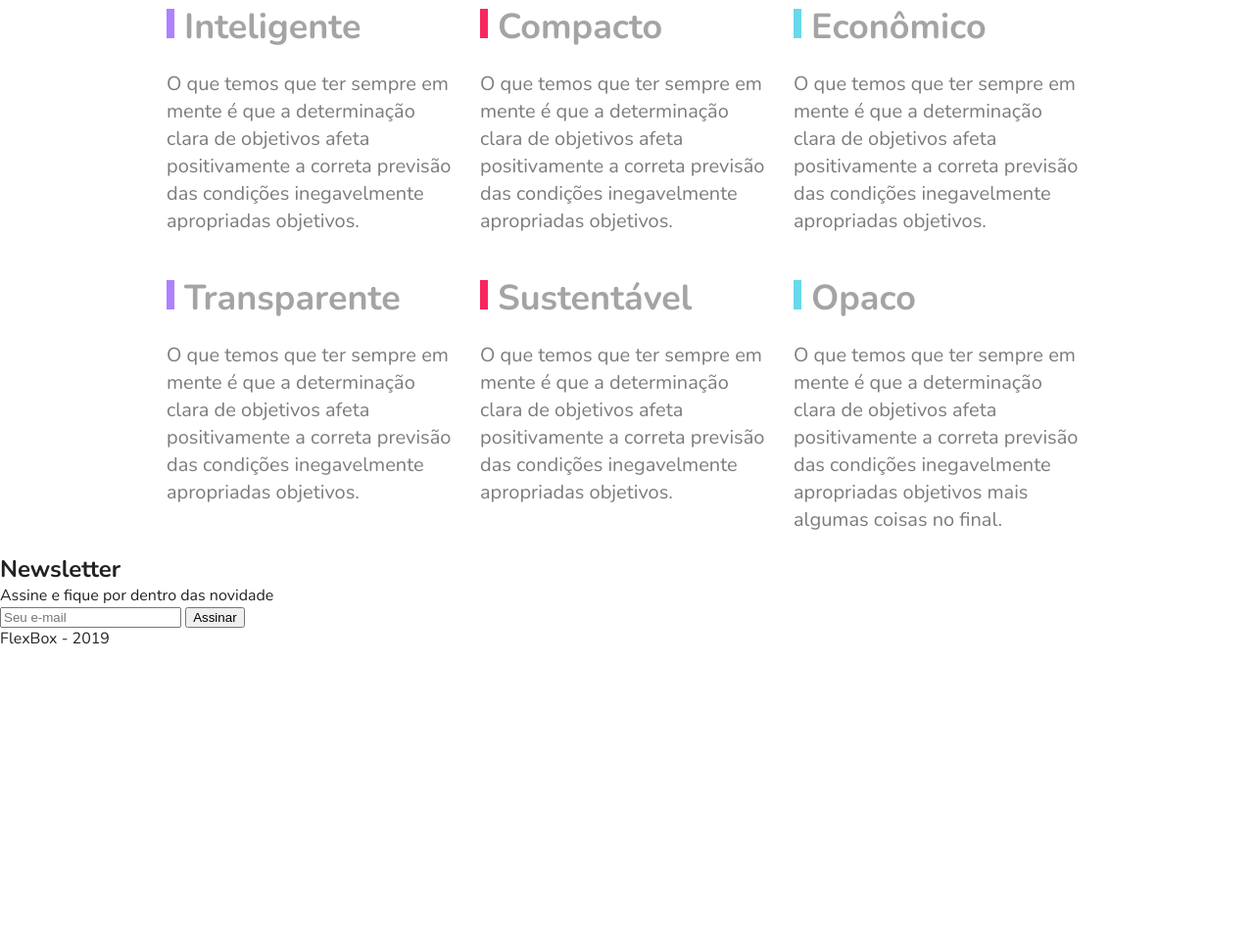
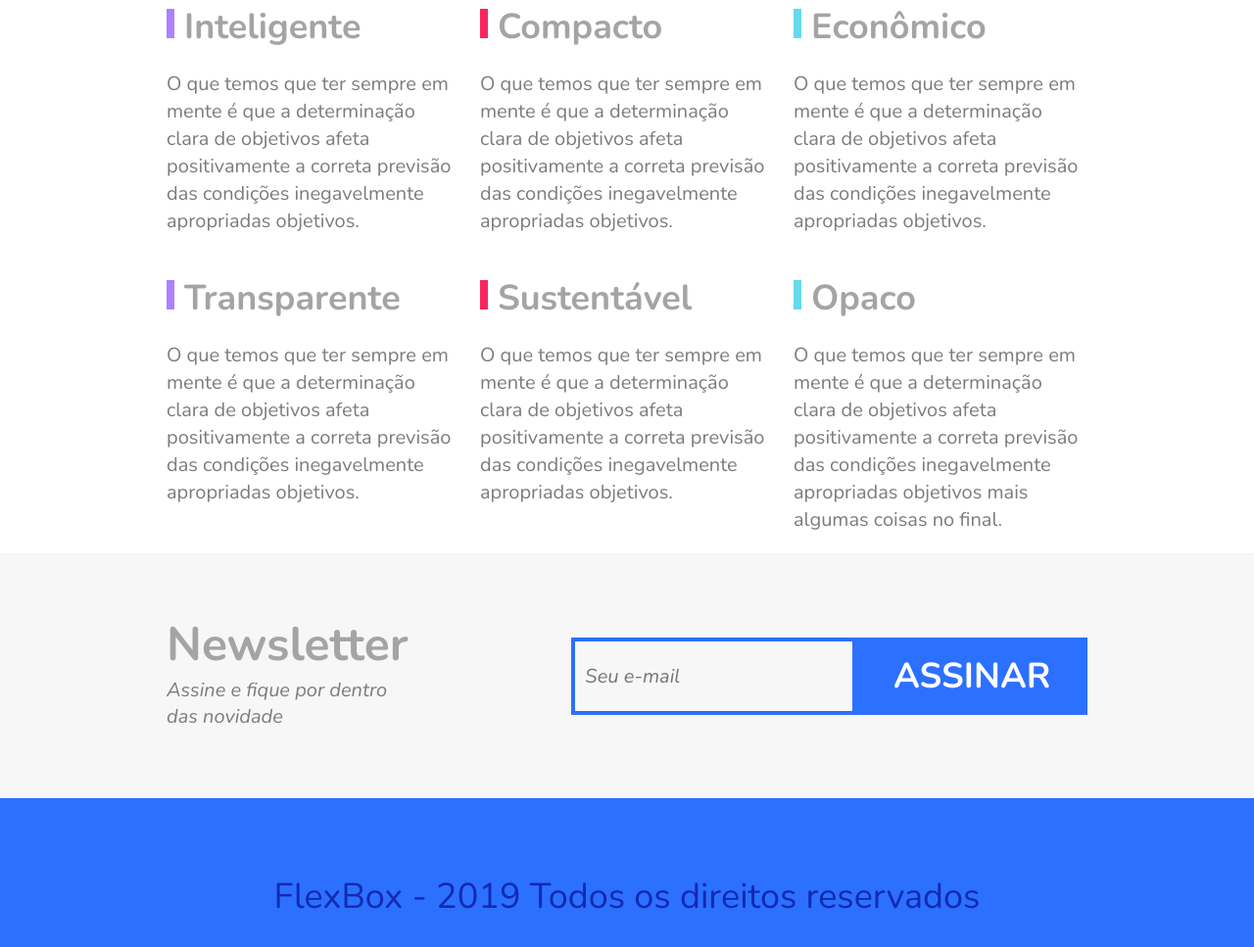
Before and after one commit to ricardoaruiz/flexblog, a plain HTML site: page index.html in a window 1280 px wide. Shown: the part 2560-3527 px from the top of the page at 98% size. Before the commit the page ends 3223 px from the top, so only its background shows below. Drawn offline with nearby package versions, Linux system fonts and the light colour scheme.

Commit message:
Estilizando o footer

```diff
--- a/css/style.css
+++ b/css/style.css
@@ -298,3 +298,82 @@ img {
     line-height: 1.4;
     color: #7c7c7c;
 }
+
+/* =========================================== */
+/*                 Newsletter                  */
+/* =========================================== */
+.newsletter {
+    background: #f7f7f7;
+    padding: 60px calc( (100% - var(--max-width)) / 2);
+    display: flex;
+    flex-wrap: wrap;
+}
+.newsletter-info {
+    flex: 1 1 260px;
+    margin: 0 10px;
+}
+.newsletter-info h1 {
+    font-size: 3rem;
+    color: #a4a4a4;
+}
+.newsletter-info p {
+    font-size: 1.25rem;
+    font-style: italic;
+    max-width: 230px;
+    color: #7c7c7c;
+    margin-bottom: 10px;
+}
+.newsletter-form {
+    flex: 2 1 260px;
+    margin: 0 10px;
+    align-self: center;
+    display: flex;
+    flex-wrap: wrap;
+}
+.newsletter-form input {
+    flex: 1 1 100px;
+    font-size: 1.25rem;
+    color: #7c7c7c;
+    font-style: italic;
+    font-family: "Nunito", Arial, Helvetica, sans-serif;
+    border: 4px solid #2c70ff;
+    background: transparent;
+    padding: 15px 10px;
+    margin: 0px;
+    border-radius: 0px;
+}
+.newsletter-form button {
+    flex: 1 1 200px;
+    font-family: "Nunito", Arial, Helvetica, sans-serif;
+    font-size: 2.25rem;
+    font-weight: bold;
+    text-transform: uppercase;
+    background: #2c70ff;
+    color: #fff;
+    margin: 0;
+    cursor: pointer;
+    border: 0px;
+    padding: 15px 10px;
+}
+
+@media screen and (max-width: 600px) {
+    .newsletter-form button {
+        font-size: 1.5rem;
+    }
+}
+
+/* =========================================== */
+/*                   Footer                    */
+/* =========================================== */
+.footer {
+    display: flex;
+    height: 200px;
+    background: #2c70ff;
+    align-items: center;
+}
+.footer p {
+    flex: 1;
+    text-align: center;
+    font-size: 2.25rem;
+    color: #122ab2;
+}
--- a/index.html
+++ b/index.html
@@ -151,17 +151,17 @@
             <h1>Newsletter</h1>
             <p>Assine e fique por dentro das novidade</p>
         </div>
+
+        <!-- Form -->
+        <form class="newsletter-form">
+            <input type="text" placeholder="Seu e-mail">
+            <button type="submit">Assinar</button>
+        </form>
     </section>
-
-    <!-- Form -->
-    <form class="newsletter-form">
-        <input type="text" placeholder="Seu e-mail">
-        <button type="submit">Assinar</button>
-    </form>
 
     <!-- Footer -->
     <footer class="footer">
-        <p>FlexBox - 2019</p>
+        <p>FlexBox - 2019 Todos os direitos reservados</p>
     </footer>
 
 </body>
```
